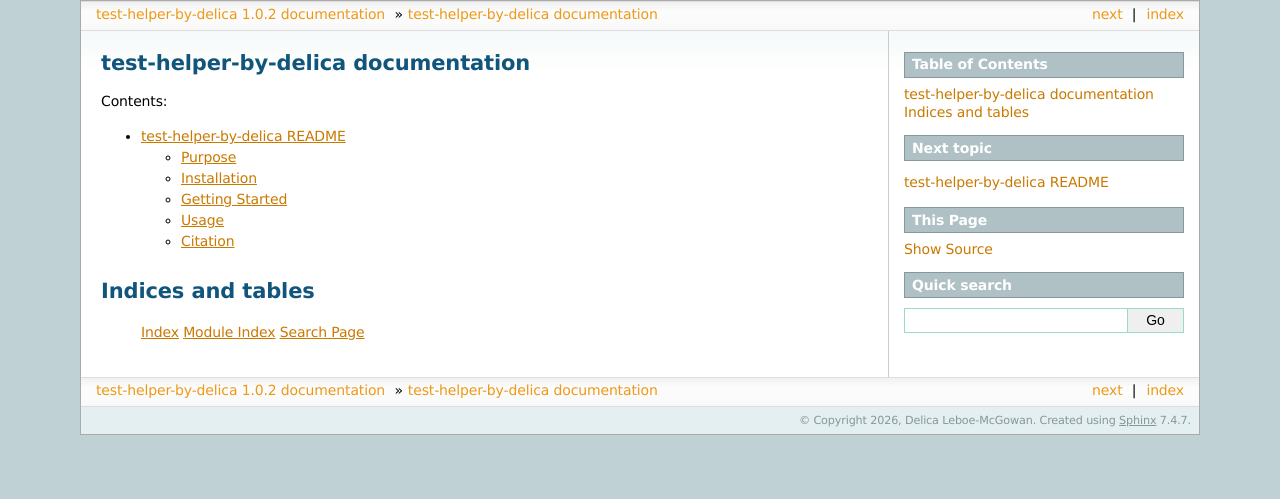
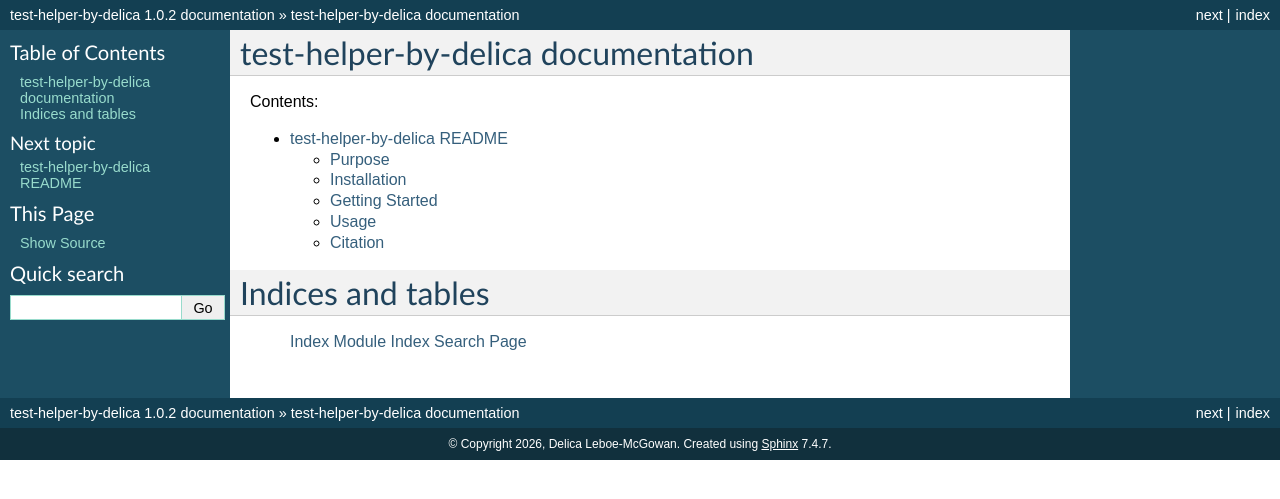
Before and after one commit to DelicaLM/test_helper_by_delica, a Sphinx documentation site: the page built from doc/source/index.rst, in a window 1280 px wide. Shown: the top 499 px of the page. Built offline with Sphinx 7.4.7, drawn with Linux system fonts in a browser that asks for light colours; pages that are not in the unit, such as notebooks, are missing from menus.

Commit message:
Added sphinx documentation support.

```diff
--- a/doc/source/conf.py
+++ b/doc/source/conf.py
@@ -57,9 +57,8 @@ exclude_patterns = []
 # -- Options for HTML output -------------------------------------------------
 # https://www.sphinx-doc.org/en/master/usage/configuration.html#options-for-html-output
 
-html_theme = 'sphinxdoc'
+html_theme = 'classic'
 html_theme_options = {
-    'sidebarwidth': 300,
 }
 # html_theme_options = {
 #     'sidebarwidth': '350px',
```
